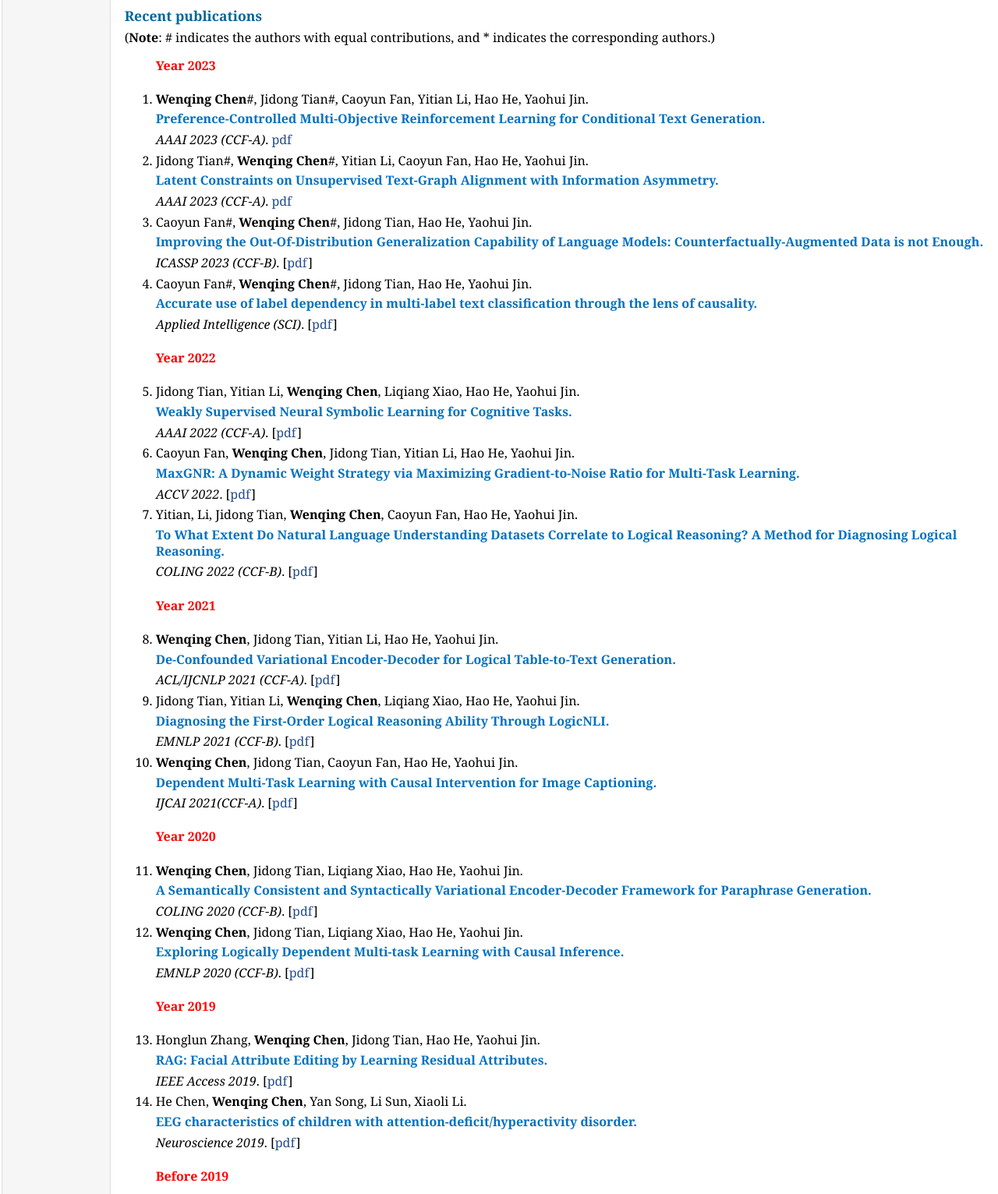
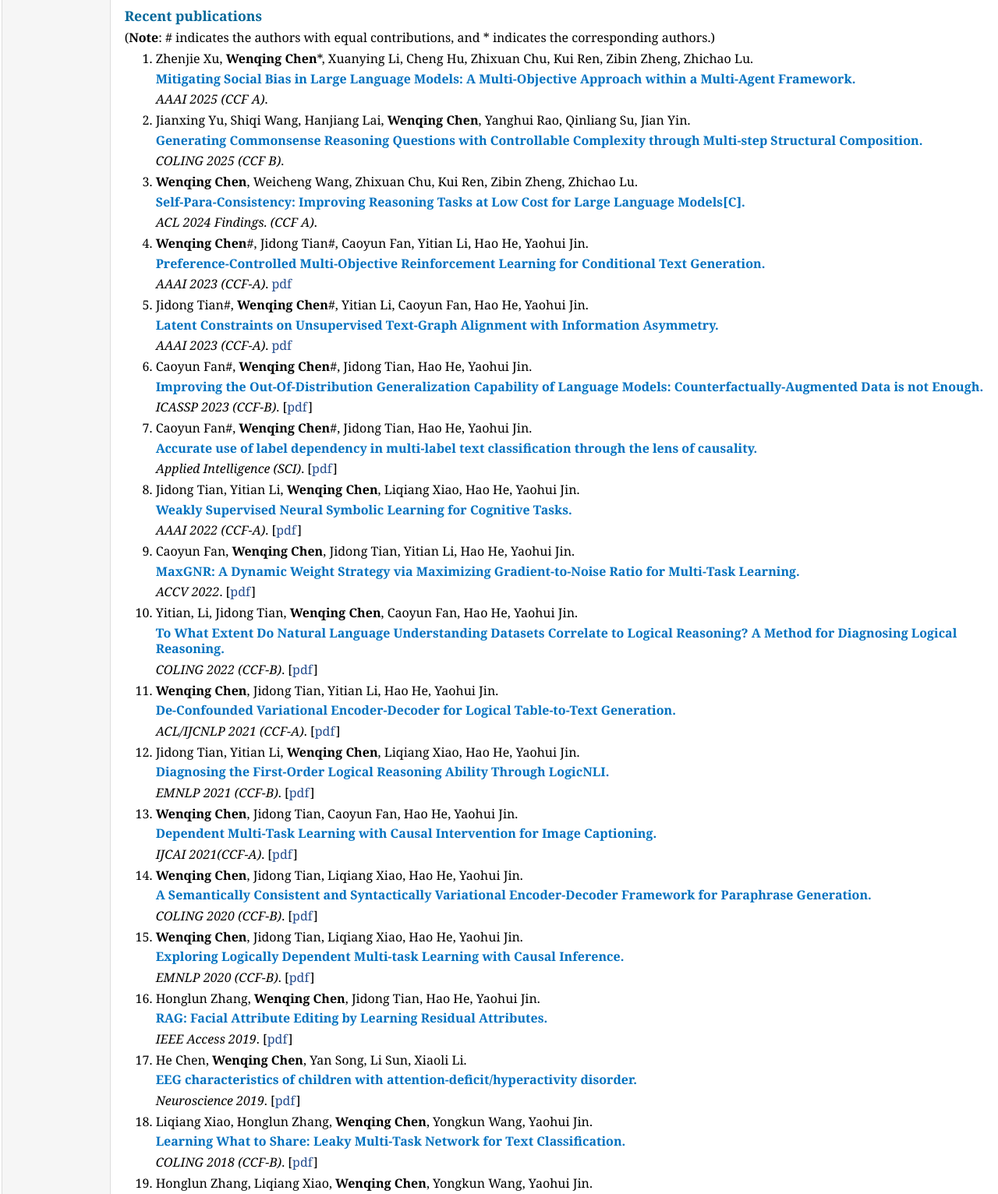
Before and after one commit to chenwq95/chenwq95.github.io, a plain HTML site: page index.html in a window 1280 px wide. Shown: the part 649-2181 px from the top of the page at 78% size. Drawn offline with Linux system fonts and the light colour scheme.

Commit message:
Update index.html
2025

```diff
--- a/index.html
+++ b/index.html
@@ -54,7 +54,18 @@ I am looking for self-motivated students. Please drop me an email if you are int
 <p>(<b>Note</b>: # indicates the authors with equal contributions, and * indicates the corresponding authors.)</p>
 <ol>
 
-<h4>Year 2023</h4>
+<li><p>Zhenjie Xu, <b>Wenqing Chen</b>*, Xuanying Li, Cheng Hu, Zhixuan Chu, Kui Ren, Zibin Zheng, Zhichao Lu.
+<p class="Pboldblue">Mitigating Social Bias in Large Language Models: A Multi-Objective Approach within a Multi-Agent Framework.</p> <i>AAAI 2025 (CCF A)</i>.</p>
+</li>
+
+<li><p>Jianxing Yu, Shiqi Wang, Hanjiang Lai, <b>Wenqing Chen</b>, Yanghui Rao, Qinliang Su, Jian Yin.
+<p class="Pboldblue">Generating Commonsense Reasoning Questions with Controllable Complexity through Multi-step Structural Composition.</p> <i>COLING 2025 (CCF B)</i>.</p>
+</li>
+
+<li><p><b>Wenqing Chen</b>, Weicheng Wang, Zhixuan Chu, Kui Ren, Zibin Zheng, Zhichao Lu.
+<p class="Pboldblue">Self-Para-Consistency: Improving Reasoning Tasks at Low Cost for Large Language Models[C].</p> <i>ACL 2024 Findings. (CCF A)</i>.</p>
+</li>
+
 <li><p><b>Wenqing Chen</b>#, Jidong Tian#, Caoyun Fan, Yitian Li, Hao He, Yaohui Jin.
 <p class="Pboldblue">Preference-Controlled Multi-Objective Reinforcement Learning for Conditional Text Generation.</p> <i>AAAI 2023 (CCF-A)</i>. <a href="https://ojs.aaai.org/index.php/AAAI/article/view/26490">pdf</a></p>
 </li>
@@ -70,8 +81,6 @@ I am looking for self-motivated students. Please drop me an email if you are int
 
 
 
-<h4>Year 2022</h4>
-
 <li><p>Jidong Tian, Yitian Li, <b>Wenqing Chen</b>, Liqiang Xiao, Hao He, Yaohui Jin.
 <p class="Pboldblue">Weakly Supervised Neural Symbolic Learning for Cognitive Tasks. </p><i>AAAI 2022 (CCF-A)</i>. [<a href="https://ojs.aaai.org/index.php/AAAI/article/view/20533">pdf</a>]</p>
 </li>
@@ -80,7 +89,6 @@ I am looking for self-motivated students. Please drop me an email if you are int
 <li><p>Yitian, Li, Jidong Tian, <b>Wenqing Chen</b>, Caoyun Fan, Hao He, Yaohui Jin. <p class="Pboldblue">To What Extent Do Natural Language Understanding Datasets Correlate to Logical Reasoning? A Method for Diagnosing Logical Reasoning. </p><i>COLING 2022 (CCF-B)</i>. [<a href="https://aclanthology.org/2022.coling-1.147.pdf">pdf</a>]</p>
 </li>
 
-<h4>Year 2021</h4>
 <li><p><b>Wenqing Chen</b>, Jidong Tian, Yitian Li, Hao He, Yaohui Jin.
 <p class="Pboldblue">De-Confounded Variational Encoder-Decoder for Logical Table-to-Text Generation. </p><i>ACL/IJCNLP 2021 (CCF-A)</i>. [<a href="https://doi.org/10.18653/v1/2021.acl-long.430">pdf</a>]</p>
 </li>
@@ -90,7 +98,6 @@ I am looking for self-motivated students. Please drop me an email if you are int
 <li><p><b>Wenqing Chen</b>, Jidong Tian, Caoyun Fan, Hao He, Yaohui Jin. <p class="Pboldblue">Dependent Multi-Task Learning with Causal Intervention for Image Captioning. </p><i>IJCAI 2021(CCF-A)</i>. [<a href="https://doi.org/10.24963/ijcai.2021/312">pdf</a>]</p>
 </li>
 
-<h4>Year 2020</h4>
 
 <li><p><b>Wenqing Chen</b>, Jidong Tian, Liqiang Xiao, Hao He, Yaohui Jin. <p class="Pboldblue">A Semantically Consistent and Syntactically Variational Encoder-Decoder Framework for Paraphrase Generation. </p><i>COLING 2020 (CCF-B)</i>.  [<a href="https://doi.org/10.18653/v1/2020.coling-main.102">pdf</a>]</p>
 </li>
@@ -98,7 +105,6 @@ I am looking for self-motivated students. Please drop me an email if you are int
 <p class="Pboldblue">Exploring Logically Dependent Multi-task Learning with Causal Inference. </p><i>EMNLP 2020 (CCF-B)</i>.  [<a href="https://doi.org/10.18653/v1/2020.emnlp-main.173">pdf</a>]</p>
 </li>
 
-<h4>Year 2019</h4>
 
 <li><p>Honglun Zhang, <b>Wenqing Chen</b>, Jidong Tian, Hao He, Yaohui Jin.
 <p class="Pboldblue">RAG: Facial Attribute Editing by Learning Residual Attributes. </p><i>IEEE Access 2019</i>. [<a href="https://doi.org/10.1109/ACCESS.2019.2924959">pdf</a>]</p>
@@ -107,7 +113,6 @@ I am looking for self-motivated students. Please drop me an email if you are int
 </li>
 
 
-<h4>Before 2019</h4>
 <li><p>Liqiang Xiao, Honglun Zhang, <b>Wenqing Chen</b>, Yongkun Wang, Yaohui Jin.
 <p class="Pboldblue">Learning What to Share: Leaky Multi-Task Network for Text Classification. </p><i>COLING 2018 (CCF-B)</i>. [<a href="https://aclanthology.org/C18-1175/">pdf</a>]</p>
 </li>
```
